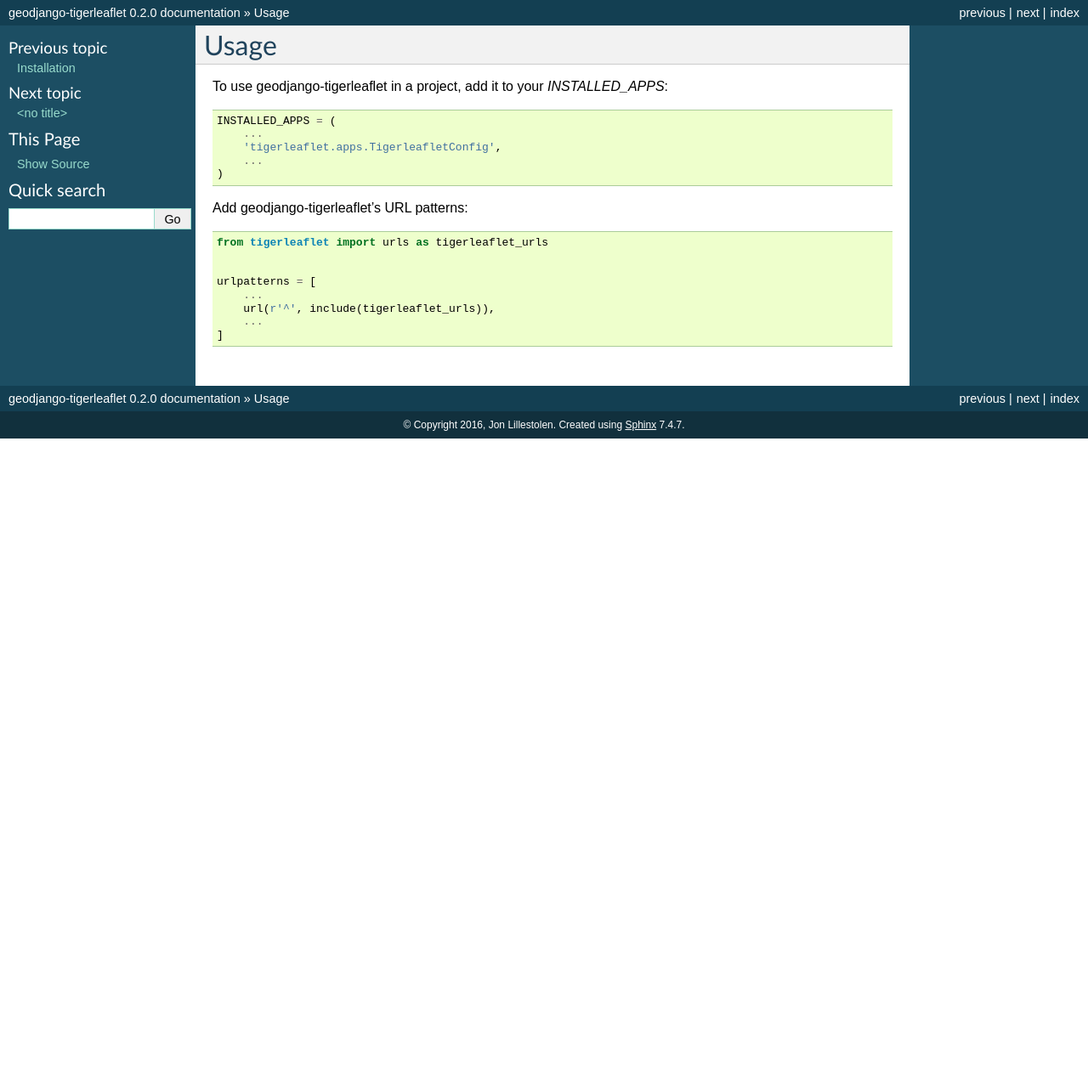
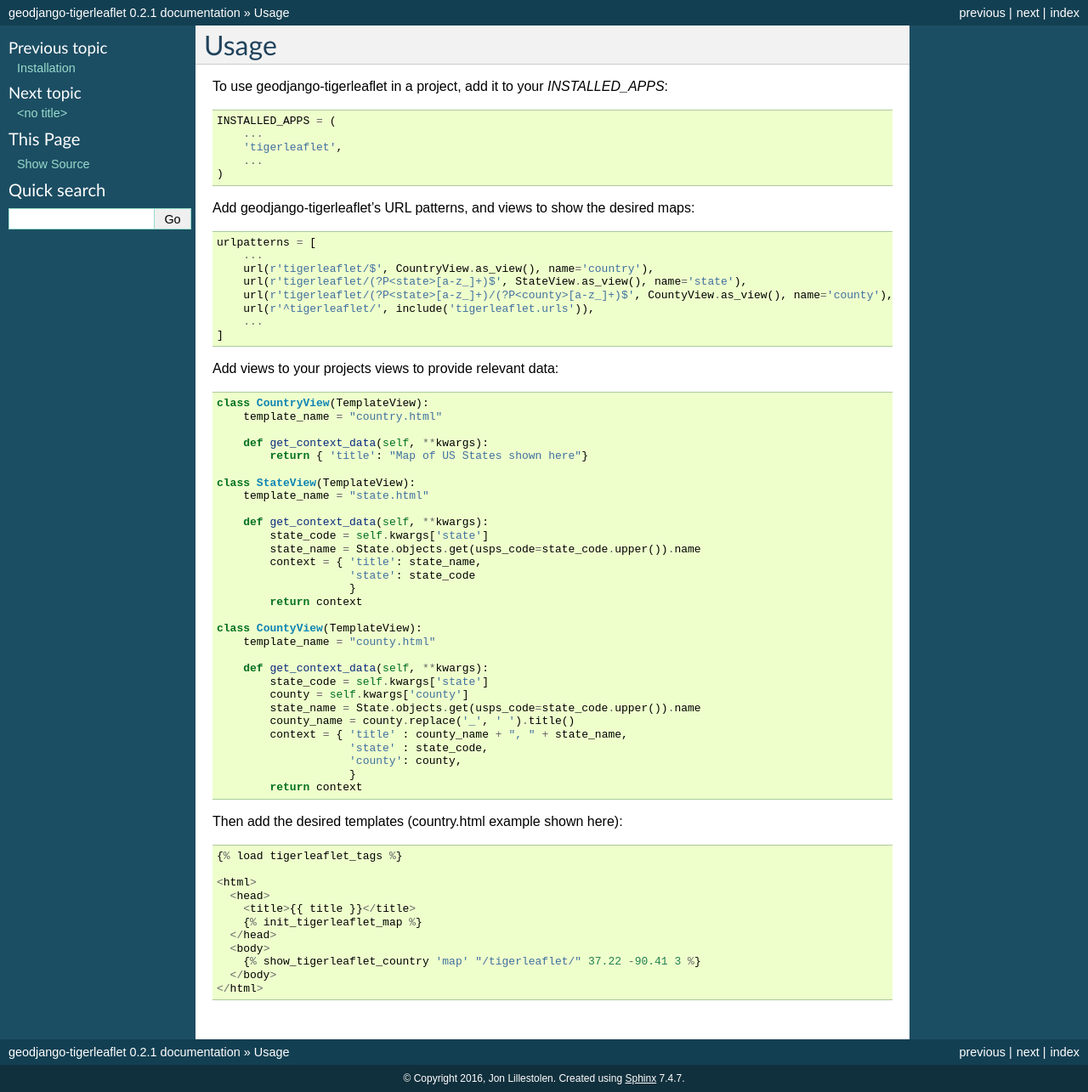
Before and after one commit to jlillest/geodjango-tigerleaflet, a Sphinx documentation site: the page built from docs/usage.rst, in a window 1280 px wide. Shown: the whole page at 85% size. Built offline with Sphinx 7.4.7, drawn with Linux system fonts in a browser that asks for light colours; pages that are not in the unit, such as notebooks, are missing from menus; before the commit the page ends 900 px from its top, so only the background shows below that.

Commit message:
better documentation, bump to 0.2.1

```diff
--- a/HISTORY.rst
+++ b/HISTORY.rst
@@ -3,6 +3,11 @@
 History
 -------
 
+0.2.0 (2017-01-29)
+++++++++++++++++++
+
+Add template tags for users to use in their own templates
+
 0.1.0 (2016-12-21)
 ++++++++++++++++++
 
--- a/docs/installation.rst
+++ b/docs/installation.rst
@@ -4,4 +4,4 @@ Installation
 
 At the command line::
 
-    $ pip install leaflet_django
+    $ pip install geodjango-tigerleaflet
--- a/docs/usage.rst
+++ b/docs/usage.rst
@@ -8,19 +8,70 @@ To use geodjango-tigerleaflet in a project, add it to your `INSTALLED_APPS`:
 
     INSTALLED_APPS = (
         ...
-        'tigerleaflet.apps.TigerleafletConfig',
+        'tigerleaflet',
         ...
     )
 
-Add geodjango-tigerleaflet's URL patterns:
+Add geodjango-tigerleaflet's URL patterns, and views to show the desired maps:
 
 .. code-block:: python
 
-    from tigerleaflet import urls as tigerleaflet_urls
-
-
     urlpatterns = [
         ...
-        url(r'^', include(tigerleaflet_urls)),
+        url(r'tigerleaflet/$', CountryView.as_view(), name='country'),
+        url(r'tigerleaflet/(?P<state>[a-z_]+)$', StateView.as_view(), name='state'),
+        url(r'tigerleaflet/(?P<state>[a-z_]+)/(?P<county>[a-z_]+)$', CountyView.as_view(), name='county'),
+        url(r'^tigerleaflet/', include('tigerleaflet.urls')),
         ...
     ]
+
+Add views to your projects views to provide relevant data:
+
+.. code-block:: python
+
+    class CountryView(TemplateView):
+        template_name = "country.html"
+
+        def get_context_data(self, **kwargs):
+            return { 'title': "Map of US States shown here"}
+
+    class StateView(TemplateView):
+        template_name = "state.html"
+
+        def get_context_data(self, **kwargs):
+            state_code = self.kwargs['state']
+            state_name = State.objects.get(usps_code=state_code.upper()).name
+            context = { 'title': state_name,
+                        'state': state_code
+                        }
+            return context
+
+    class CountyView(TemplateView):
+        template_name = "county.html"
+
+        def get_context_data(self, **kwargs):
+            state_code = self.kwargs['state']
+            county = self.kwargs['county']
+            state_name = State.objects.get(usps_code=state_code.upper()).name
+            county_name = county.replace('_', ' ').title()
+            context = { 'title' : county_name + ", " + state_name,
+                        'state' : state_code,
+                        'county': county,
+                        }
+            return context
+
+Then add the desired templates (country.html example shown here):
+
+.. code-block:: python
+
+    {% load tigerleaflet_tags %}
+
+    <html>
+      <head>
+        <title>{{ title }}</title>
+        {% init_tigerleaflet_map %}
+      </head>
+      <body>
+        {% show_tigerleaflet_country 'map' "/tigerleaflet/" 37.22 -90.41 3 %}
+      </body>
+    </html>
--- a/tigerleaflet/__init__.py
+++ b/tigerleaflet/__init__.py
@@ -1 +1 @@
-__version__ = '0.2.0'
+__version__ = '0.2.1'
```
Also changed, not shown: README.rst (+5 -14 lines).
